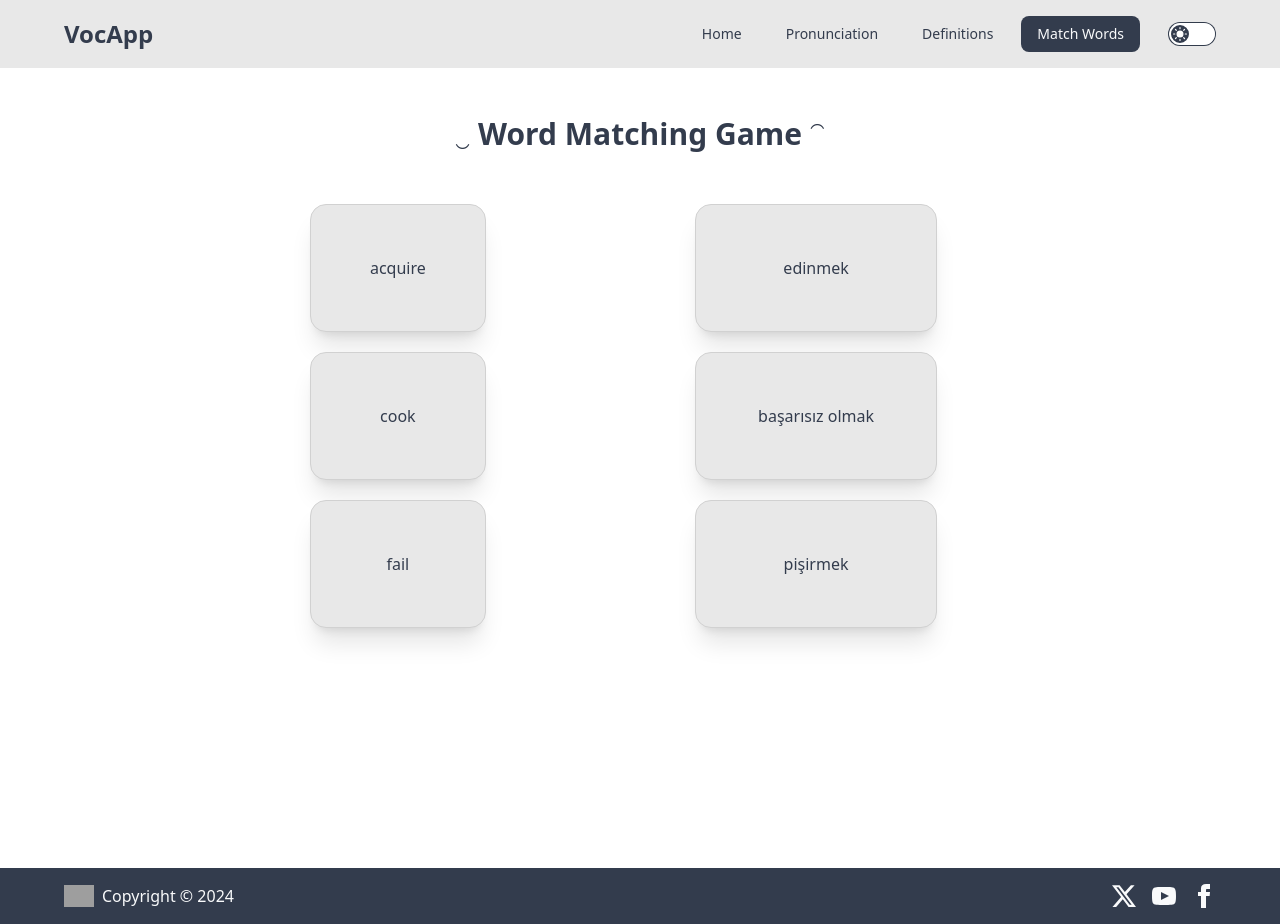
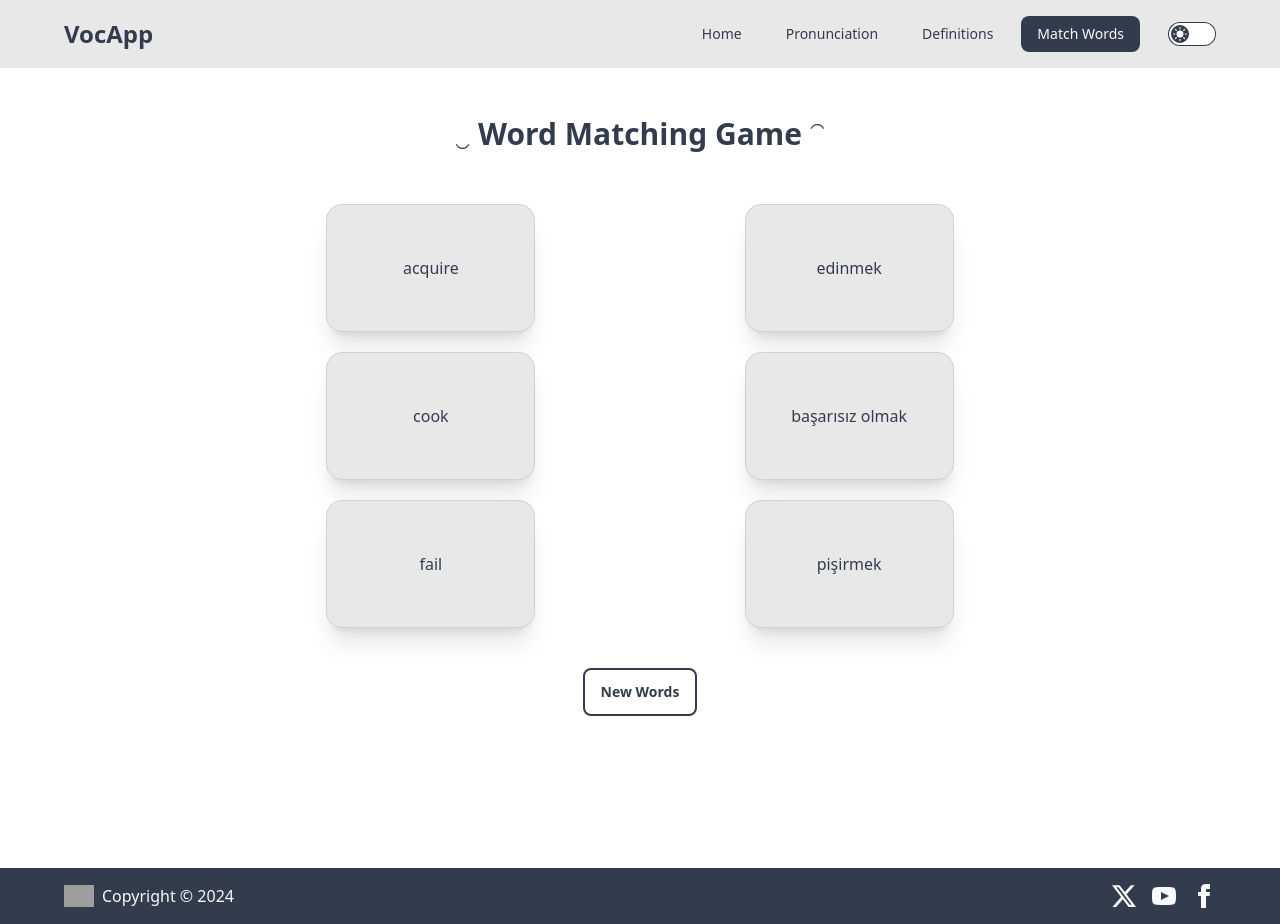
Before and after one commit to aliaydogdu105/vocapp, a React (Vite) app: page /word-matching in a window 1280 px wide. Built offline with nearby package versions, Linux system fonts and the light colour scheme; grey boxes are pictures that could not be loaded.

Commit message:
feat: add shuffle-animation

```diff
--- a/src/index.css
+++ b/src/index.css
@@ -9,3 +9,72 @@
     opacity: 0;
   }
 }
+
+@keyframes shuffle1 {
+  0% {
+    transform: scale(1) rotate(0deg) translateX(0);
+    opacity: 1;
+  }
+  25% {
+    transform: scale(1.2) rotate(15deg) translateX(-40px);
+    opacity: 0.8;
+  }
+  50% {
+    transform: scale(1.1) rotate(-10deg) translateX(30px);
+    opacity: 0.6;
+  }
+  100% {
+    transform: scale(1) rotate(0deg) translateX(0);
+    opacity: 1;
+  }
+}
+
+@keyframes shuffle2 {
+  0% {
+    transform: scale(1) rotate(0deg) translateX(0);
+    opacity: 1;
+  }
+  25% {
+    transform: scale(1.3) rotate(-20deg) translateX(50px);
+    opacity: 0.7;
+  }
+  50% {
+    transform: scale(1.15) rotate(10deg) translateX(-30px);
+    opacity: 0.5;
+  }
+  100% {
+    transform: scale(1) rotate(0deg) translateX(0);
+    opacity: 1;
+  }
+}
+
+@keyframes shuffle3 {
+  0% {
+    transform: scale(1) rotate(0deg) translateX(0);
+    opacity: 1;
+  }
+  25% {
+    transform: scale(1.1) rotate(25deg) translateX(-30px);
+    opacity: 0.8;
+  }
+  50% {
+    transform: scale(1.05) rotate(-15deg) translateX(40px);
+    opacity: 0.7;
+  }
+  100% {
+    transform: scale(1) rotate(0deg) translateX(0);
+    opacity: 1;
+  }
+}
+
+.shuffling1 {
+  animation: shuffle1 0.8s ease-in-out forwards;
+}
+
+.shuffling2 {
+  animation: shuffle2 0.8s ease-in-out forwards;
+}
+
+.shuffling3 {
+  animation: shuffle3 0.8s ease-in-out forwards;
+}
--- a/src/pages/MainLayoutPage.jsx
+++ b/src/pages/MainLayoutPage.jsx
@@ -4,7 +4,7 @@ import { NavLink, Route, Routes } from "react-router-dom";
 import LandingPage from "./HomePage/LandingPage";
 import PronunciationPage from "../pages/PronunciationPage/PronunciationPage";
 import DefinitionsPage from "../pages/DefinitionsPage/DefinitionsPage";
-import WordMatchingPage from "./WordMatchingPage";
+import WordMatchingPage from "../pages/WordMatchingPage/WordMatchingPage";
 import ThemeButton from "../components/ThemeButton";
 
 const Navbar = () => {
--- a/src/pages/WordMatchingPage.jsx
+++ b/src/pages/WordMatchingPage/WordMatchingPage.jsx
@@ -1,7 +1,6 @@
 import React, { useEffect, useState } from "react";
 import classNames from "classnames";
-import matchingWord from "../helpers/matchingWords"
-
+import matchingWord from "../../helpers/matchingWords";
 
 const shuffleArray = (array) => {
   for (let i = array.length - 1; i > 0; i--) {
@@ -17,6 +16,8 @@ const WordMatchingPage = () => {
   const [shuffledTurkishWords, setShuffledTurkishWords] = useState([]);
   const [selectedEnglish, setSelectedEnglish] = useState(null);
   const [selectedTurkish, setSelectedTurkish] = useState(null);
+  const [shuffe, setShuffe] = useState(false);
+  const [isShuffling, setIsShuffling] = useState(false);
 
   useEffect(() => {
     const selectedWordPairs = shuffleArray(wordPairs).slice(0, 3);
@@ -28,7 +29,12 @@ const WordMatchingPage = () => {
     );
     setShuffledEnglishWords(shuffledEnglish);
     setShuffledTurkishWords(shuffledTurkish);
-  }, []);
+  }, [shuffe]);
+
+  const getRandomShuffleClass = () => {
+    const shuffleClasses = ["shuffling1", "shuffling2", "shuffling3"];
+    return shuffleClasses[Math.floor(Math.random() * shuffleClasses.length)];
+  };
 
   const handleEngWordClick = (index) => {
     const word = shuffledEnglishWords[index];
@@ -98,25 +104,24 @@ const WordMatchingPage = () => {
     <div className="flex flex-col justify-center items-center gap-5 p-4">
       <div className=" flex justify-center items-center text-2xl">
         <span>&#8255;</span>
-        <h1 className=" sm:text-3xl font-bold mx-2 my-8">
-          Word Matching Game
-        </h1>
+        <h1 className=" sm:text-3xl font-bold mx-2 my-8">Word Matching Game</h1>
         <span>&#8256;</span>
       </div>
 
       <div className="flex gap-4 sm:gap-0">
-        <div className="flex justify-center items-center gap-5 flex-wrap">
+        <div className="flex flex-1 justify-center items-center gap-5 flex-wrap">
           {shuffledEnglishWords.map((word, index) => (
             <div
               key={index}
               onClick={() => handleEngWordClick(index)}
               className={classNames(
                 "card w-full sm:w-3/4 md:w-1/2 h-32 grid place-content-center bg-base-200 border border-base-300 shadow-xl active:scale-95",
+                isShuffling ? getRandomShuffleClass() : "",
                 {
                   "border-1 border-blue-500": wordPairs.find(
                     (pair) => pair.english === word
                   )?.clickEng,
-                  "border-none bg-green-500": wordPairs.find(
+                  "border-none bg-green-500 text-black": wordPairs.find(
                     (pair) => pair.english === word
                   )?.matched,
                 }
@@ -126,18 +131,19 @@ const WordMatchingPage = () => {
             </div>
           ))}
         </div>
-        <div className="flex justify-center items-center gap-5 flex-wrap">
+        <div className="flex flex-1 justify-center items-center gap-5 flex-wrap">
           {shuffledTurkishWords.map((word, index) => (
             <div
               key={index}
               onClick={() => handleTurWordClick(index)}
               className={classNames(
                 "card w-full sm:w-3/4 md:w-1/2 h-32 grid place-content-center bg-base-200 border border-base-300 shadow-xl active:scale-95",
+                isShuffling ? getRandomShuffleClass() : "",
                 {
                   "border-1 border-blue-500": wordPairs.find(
                     (pair) => pair.turkish === word
                   )?.clickTur,
-                  " border-none bg-green-500": wordPairs.find(
+                  " border-none bg-green-500 text-black": wordPairs.find(
                     (pair) => pair.turkish === word
                   )?.matched,
                 }
@@ -148,6 +154,16 @@ const WordMatchingPage = () => {
           ))}
         </div>
       </div>
+      <button
+        className=" btn btn-outline mt-5 border-2"
+        onClick={() => {
+          setShuffe(!shuffe),
+            setIsShuffling(true),
+            setTimeout(() => setIsShuffling(false), 1000);
+        }}
+      >
+        New Words
+      </button>
     </div>
   );
 };
```
